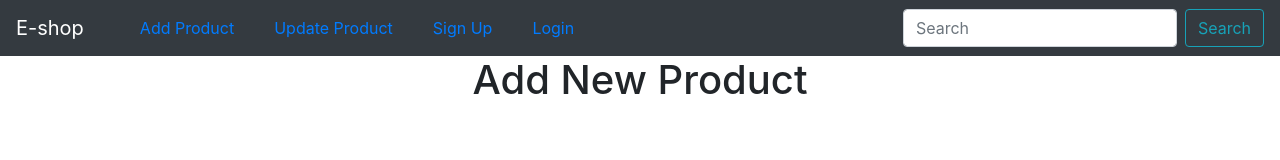
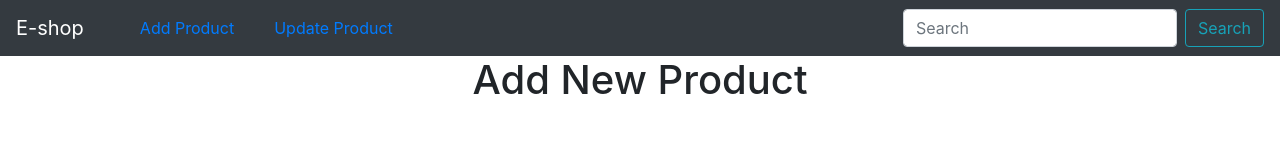
Before and after one commit to badhon1512/e-commerce-dashboard, a React (Create React App) app: page /add in a window 1280 px wide. Shown: the top 160 px of the page. Built offline with nearby package versions, Linux system fonts and the light colour scheme; sample sign-in values are in the browser's storage.

Commit message:
protected route added

```diff
--- a/src/AddProduct.js
+++ b/src/AddProduct.js
@@ -1,4 +1,5 @@
 
+import Header from './Header';
 
 function AddProduct()
 {
@@ -6,6 +7,7 @@ function AddProduct()
 
   return(
     <div>
+      <Header/>
       <h1>Add New Product</h1>
     </div>
   )
--- a/src/App.js
+++ b/src/App.js
@@ -5,18 +5,32 @@ import {Route} from 'react-router-dom'
 import AddProduct from './AddProduct';
 import UpdateProduct from './UpdateProduct';
 import Register from './Register';
+import Protected from './Protected';
+import Login from './Login';
 
 
 function App() {
   return (
     <div className="App" >
-<Header/>
 
 
-<Route path='/add' ><AddProduct/></Route>
-<Route path='/register' ><Register/></Route>
 
-<Route path='/update' ><UpdateProduct/></Route>
+<Route path='/add' >
+<Protected Cmp={AddProduct} />
+</Route>
+<Route path='/register' >
+  <Protected Cmp={Register} />
+  </Route>
+
+<Route path='/update' >
+  <Protected Cmp={UpdateProduct} />
+  </Route>
+
+  <Route path='/login'>
+
+<Login/>
+
+  </Route>
 
 
 
--- a/src/Header.js
+++ b/src/Header.js
@@ -9,11 +9,22 @@ function Header(){
       <Navbar bg="dark" variant="dark">
     <Navbar.Brand href="#home">E-shop</Navbar.Brand>
     <Nav className="mr-auto nav_bar_wrap">
-      <Link to='/add' >Add Product</Link>
-      <Link to='/update' >Update Product</Link>
-      <Link  to='/register' >Sign Up</Link>
+{
+  localStorage.getItem('user')?
+  <>
+    <Link to='/add' >Add Product</Link>
+    <Link to='/update' >Update Product</Link>
+    </>:
+    <>
+    <Link  to='/register' >Sign Up</Link>
 
-      <Link  to='/login' >Login</Link>
+     <Link  to='/login' >Login</Link>
+    </>
+
+
+}
+
+
 
 
     </Nav>
--- /dev/null
+++ b/src/Login.js
@@ -0,0 +1,14 @@
+import Header from './Header'
+function Login()
+{
+  return(
+    <>
+   <Header/>
+
+    <h1>Login</h1>
+
+    </>
+  )
+}
+
+export default Login;
--- /dev/null
+++ b/src/Protected.js
@@ -0,0 +1,42 @@
+import logo from './logo.svg';
+import './App.css';
+import Header from './Header';
+import { Route } from 'react-router-dom'
+import AddProduct from './AddProduct';
+import UpdateProduct from './UpdateProduct';
+import Register from './Register';
+import { useEffect } from 'react'
+import { useHistory } from 'react-router-dom';
+
+
+function Protected(props) {
+
+  let history = useHistory();
+  let Cmp = props.Cmp;
+
+  useEffect(()=>{
+
+    if(!localStorage.getItem('user')){
+      history.push('./register')
+    }
+
+  },[])
+    return (
+    <div className="App" >
+
+     <Cmp/>
+
+
+
+
+
+
+
+
+
+
+    </div>
+  );
+}
+
+export default Protected;
--- a/src/Register.js
+++ b/src/Register.js
@@ -1,9 +1,12 @@
 import {useState} from 'react'
 import {useHistory} from 'react-router-dom'
+import Header from './Header';
+
 
 
 function Register()
 {
+
 
   const [name,setName]=useState("");
   const [email,setEmail]=useState("");
@@ -34,6 +37,10 @@ function Register()
 
 
   return(
+    <>
+
+    <Header/>
+
 
    <div className="col-sm-6 offset-sm-3">
 
@@ -46,6 +53,7 @@ function Register()
 
 
     </div>
+    </>
   )
 }
 
--- a/src/UpdateProduct.js
+++ b/src/UpdateProduct.js
@@ -1,4 +1,5 @@
 
+import Header from './Header';
 
 function UpdateProduct()
 {
@@ -6,6 +7,7 @@ function UpdateProduct()
 
   return(
     <div>
+      <Header/>
       <h1>Update Product</h1>
     </div>
   )
```
Also changed, not shown: 1 other file (tests, documents, lock files or other folders).
